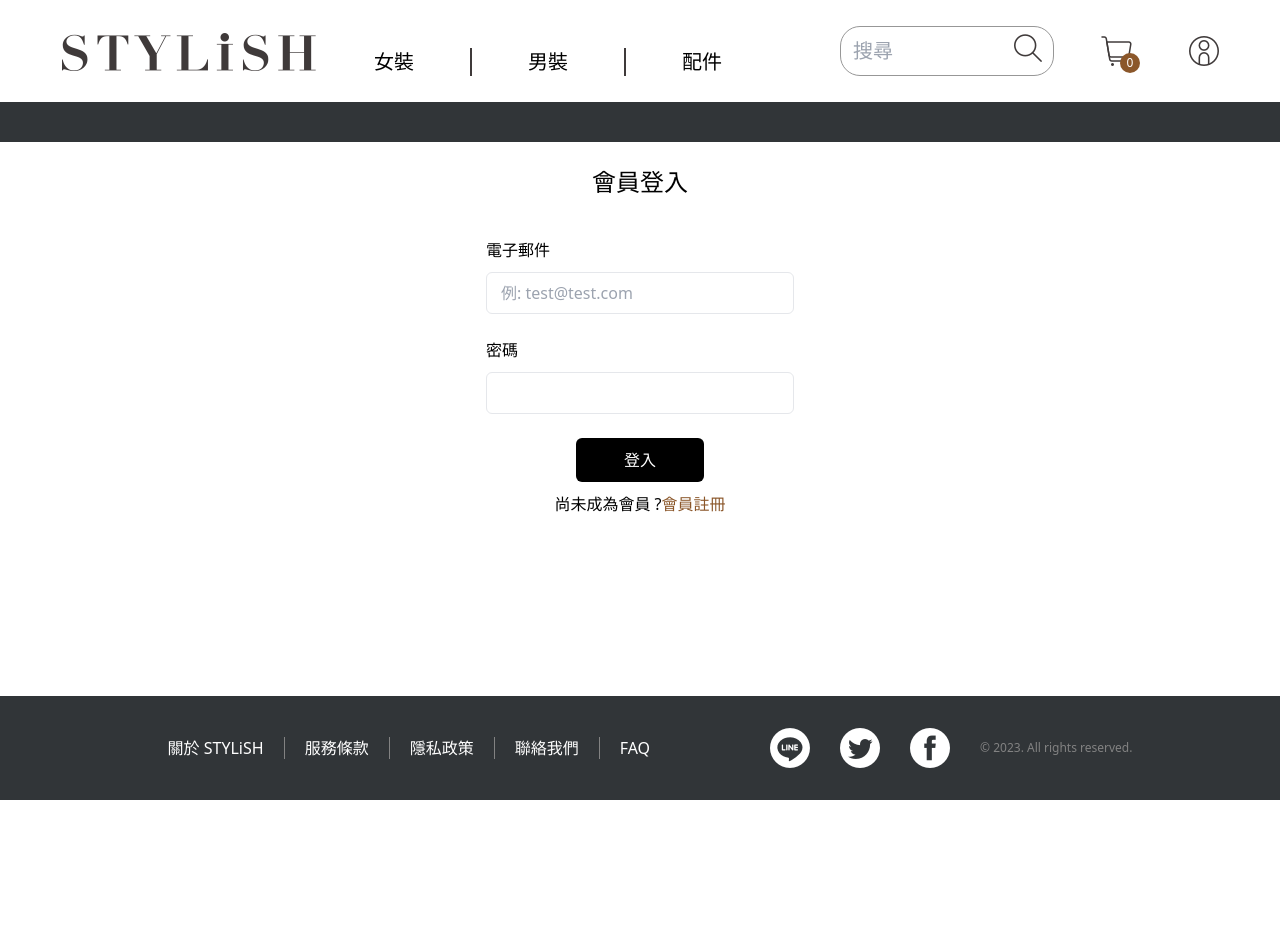
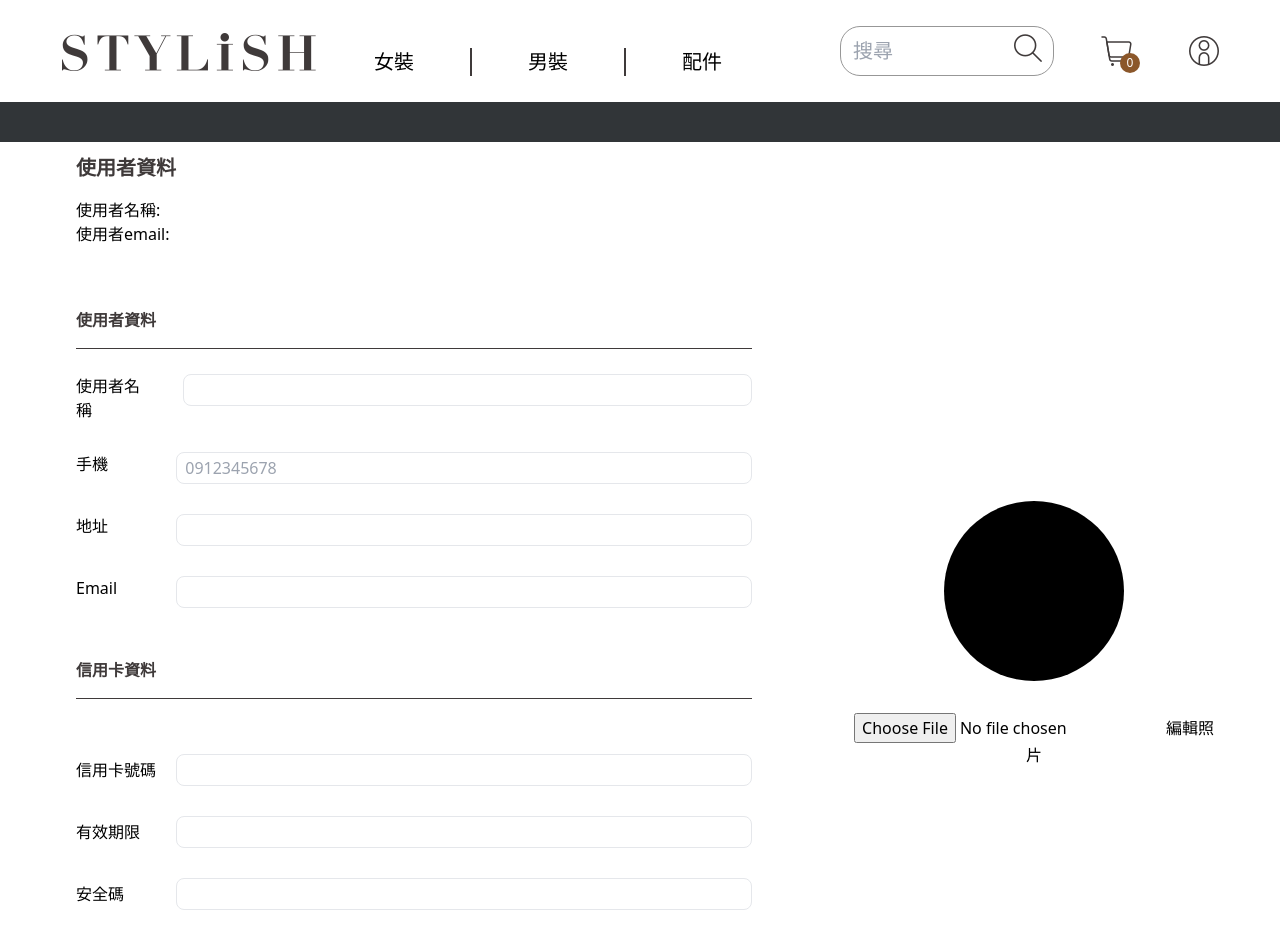
Before and after one commit to kobslbj/Stylish-advanced, a React (Vite) app in the folder frontend/: page /user in a window 1280 px wide. Before the commit this address led to /login. Shown: the top 948 px of the page. Before the commit the page ends 800 px from the top, so only its background shows below. Built offline with nearby package versions, Linux system fonts and the light colour scheme; no server answers.

Commit message:
feat: add profile form

```diff
--- a/frontend/src/App.tsx
+++ b/frontend/src/App.tsx
@@ -24,7 +24,7 @@ const PrivateRoute: FC = () => {
   const isLoggedIn = Cookies.get("token");
   return isLoggedIn ? <Outlet /> : <Navigate to="/login" />;
 };
-
+// TODO:記得改掉
 function App() {
   return (
     <QueryClientProvider client={queryClient}>
@@ -37,11 +37,12 @@ function App() {
             <Route path="/accessories" element={<ProductPageLayout endpoint="accessories" />} />
             <Route path="/products/:id" element={<ProductDetailPage />} />
             <Route path="/checkout" element={<CheckoutPage />} />
+            <Route path="/user" element={<ProfilePage />} />
             <Route element={<LoginRoute />}>
               <Route path="/login" element={<LoginPage />} />
             </Route>
             <Route element={<PrivateRoute />}>
-              <Route path="/user" element={<ProfilePage />} />
+              {/* <Route path="/user" element={<ProfilePage />} /> */}
               <Route path="/thankyou" element={<ThankyouPage />} />
             </Route>
             <Route path="*" element={<NotFound />} />
--- /dev/null
+++ b/frontend/src/components/profile/ProfileForm.tsx
@@ -0,0 +1,161 @@
+import { z, ZodType } from "zod";
+import { useForm } from "react-hook-form";
+import { zodResolver } from "@hookform/resolvers/zod";
+import { useState } from "react";
+import { useMutation, useQueryClient } from "@tanstack/react-query";
+import Cookies from "js-cookie";
+import axios from "axios";
+
+type Form = {
+  name: string;
+  phoneNumber: string;
+  address: string;
+  email: string;
+};
+const pofileSchema = z.object({
+  name: z.string().min(2).max(255),
+  phoneNumber: z
+    .string()
+    .length(10, "手機格式不正確"),
+  address: z.string(),
+  email: z.string().email(),
+});
+
+const ProfileForm = () => {
+  const validationScheme: ZodType<Form> = pofileSchema;
+  const [loading, setLoading] = useState(false);
+  const queryClient = useQueryClient();
+  const {
+    register,
+    handleSubmit,
+    formState: { errors },
+  } = useForm<Form>({ resolver: zodResolver(validationScheme) });
+
+  const mutation = useMutation({
+    mutationFn: async (values :z.infer<typeof pofileSchema>) => {
+      axios.put(
+        `${import.meta.env.NEXT_PUBLIC_API_URL}/user`,
+        {
+          headers: { Authorization: `Bearer ${Cookies.get().access_token}` },
+        },
+      );
+      console.log(values);
+    },
+    onSuccess: () => {
+      const userId = Cookies.get().user_id;
+      queryClient.invalidateQueries({ queryKey: ["user", userId] });
+    },
+    onError: (error: any) => {
+      if (error?.response?.status === 404) {
+        alert("Club not found");
+      } else if (error?.response?.status >= 500 && error?.response?.status < 600) {
+        alert("請稍後再試或和我們的技術團隊聯絡");
+      } else {
+        alert(error);
+      }
+    },
+  });
+  async function profileChangeHandler(values: z.infer<typeof pofileSchema>) {
+    setLoading(true);
+    await mutation.mutateAsync(values);
+    setLoading(false);
+  }
+  const errorInput = "border-red-500 text-red-500";
+  return (
+    <form onSubmit={handleSubmit(profileChangeHandler)} className="lg:mt-[50px] flex flex-col">
+      <div>
+        <p className="font-sans text-[#3F3A3A] text-base font-bold mb-4">使用者資料</p>
+        <div className="mb-6 pt-[25px] border-t border-[#3F3A3A]">
+          <div className="lg:max-w-[43.5rem]">
+            <label htmlFor="name" className="justify-between lg:flex gap-7">
+              <p className="mb-2.5 lg:mb-0">使用者名稱</p>
+              <input
+                type="text"
+                className={`text-base font-sans border rounded-lg outline-none px-2 lg:w-[36rem] h-8 w-full ${
+                  errors.name && errorInput
+                }`}
+                {...register("name")}
+              />
+            </label>
+            {errors.name && <span className="text-red-500">{errors.name.message}</span>}
+            <label htmlFor="phone-number" className="justify-between lg:flex mt-[1.875rem]">
+              <p className="mb-2.5 lg:mb-0">手機</p>
+              <input
+                type="text"
+                placeholder="0912345678"
+                className={`text-base font-sans border rounded-lg outline-none px-2 lg:w-[36rem] h-8 w-full ${
+                  errors.phoneNumber && errorInput
+                }`}
+                {...register("phoneNumber")}
+              />
+            </label>
+            {errors.phoneNumber && <span className="text-red-500">{errors.phoneNumber.message}</span>}
+            <label htmlFor="address" className="justify-between lg:flex mt-[1.875rem] block">
+              <p className="mb-2.5 lg:mb-0">地址</p>
+              <input
+                type="text"
+                className={`text-base font-sans border rounded-lg outline-none px-2 lg:w-[36rem] h-8 w-full ${
+                  errors.address && errorInput
+                }`}
+                {...register("address")}
+              />
+            </label>
+            {errors.address && <span className="text-red-500">{errors.address.message}</span>}
+            <label htmlFor="email" className="justify-between lg:flex my-[1.875rem] block">
+              <p className="mb-2.5 lg:mb-0">Email</p>
+              <input
+                type="email"
+                className={`text-base font-sans border rounded-lg outline-none px-2 lg:w-[36rem] h-8 w-full ${
+                  errors.email && errorInput
+                }`}
+                {...register("email")}
+              />
+              {errors.email && <span className="text-red-500">{errors.email.message}</span>}
+            </label>
+          </div>
+        </div>
+        <p className="font-sans text-[#3F3A3A] text-base font-bold mb-4 mt-[50px]">信用卡資料</p>
+        <div className="mb-6 pt-[25px] border-t border-[#3F3A3A]">
+          <div className="max-w-[43.5rem]">
+            <div className="lg:flex justify-between items-center mt-[1.875rem]">
+              <p className="mb-2.5 lg:mb-0">信用卡號碼</p>
+              <div
+                id="card-number"
+                className="text-base font-sans border rounded-lg outline-none px-2 lg:w-[36rem] h-8 w-full "
+              />
+            </div>
+            <div className="lg:flex justify-between items-center mt-[1.875rem]">
+              <p className="mb-2.5 lg:mb-0">有效期限</p>
+              <div
+                id="card-expiration-date"
+                className="text-base font-sans border rounded-lg outline-none px-2 lg:w-[36rem] h-8 w-full "
+              />
+            </div>
+            <div className="lg:flex justify-between items-center mt-[1.875rem]">
+              <p className="mb-2.5 lg:mb-0">安全碼</p>
+              <div
+                id="card-ccv"
+                className="text-base font-sans border rounded-lg outline-none px-2 lg:w-[36rem] h-8 w-full"
+              />
+            </div>
+          </div>
+        </div>
+      </div>
+      <div className="flex gap-3">
+        <button type="button" className="my-4 rounded-md py-2.5 px-12 bg-black text-white font-normal text-base cursor-pointer disabled:opacity-50">
+          取消
+        </button>
+        <button
+          type="submit"
+          disabled={loading}
+          className="my-4 rounded-md py-2.5 px-12 bg-brown text-white font-normal text-base cursor-pointer disabled:opacity-50"
+        >
+          更新資料
+        </button>
+      </div>
+
+    </form>
+  );
+};
+
+export default ProfileForm;
--- a/frontend/src/pages/ProfilePage.tsx
+++ b/frontend/src/pages/ProfilePage.tsx
@@ -1,11 +1,14 @@
 import { useNavigate } from "react-router-dom";
 import Cookies from "js-cookie";
+import { useState } from "react";
+import Footer from "../components/layout/Footer";
 import Header from "../components/layout/Header";
-import Footer from "../components/layout/Footer";
+import ProfileForm from "../components/profile/ProfileForm";
 // import OrderHistory from "../components/profile/OrderHistory";
 
 const ProfilePage = () => {
   const navigate = useNavigate();
+  const [editing, setEditing] = useState(false);
 
   function logoutHandler() {
     Cookies.remove("token");
@@ -27,7 +30,13 @@ const ProfilePage = () => {
             <p>使用者名稱: {Cookies.get("user_name")}</p>
             <p>使用者email: {Cookies.get("user_email")}</p>
           </div>
-          {/* <OrderHistory /> */}
+          <div className="flex items-center gap-24">
+            {editing ? <div>hello</div> : <ProfileForm />}
+            <div className="flex flex-col items-center gap-8">
+              <div className="bg-black rounded-full md:w-[11.25rem] md:h-[11.25rem]" />
+              <button type="button"><input type="file" />編輯照片</button>
+            </div>
+          </div>
           <button
             type="button"
             onClick={logoutHandler}
```
Also changed, not shown: frontend/.eslintrc.cjs.
